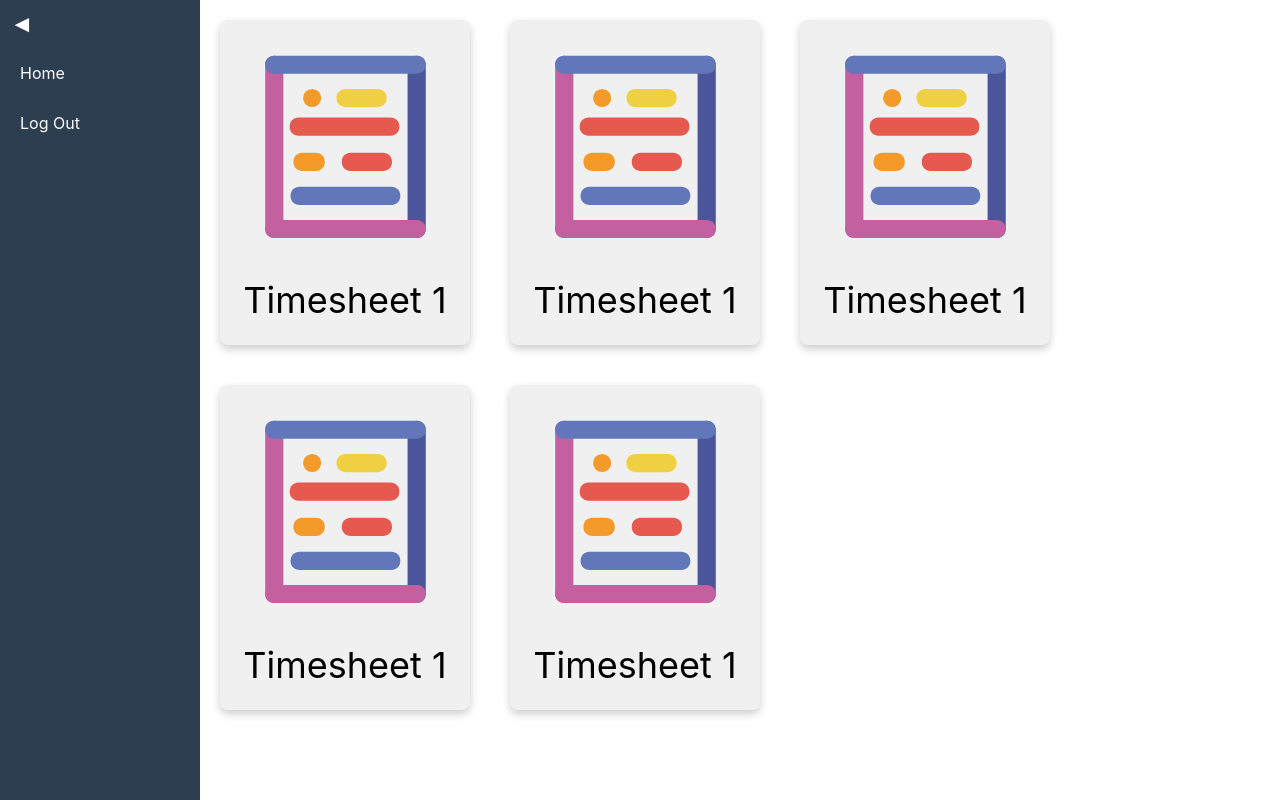
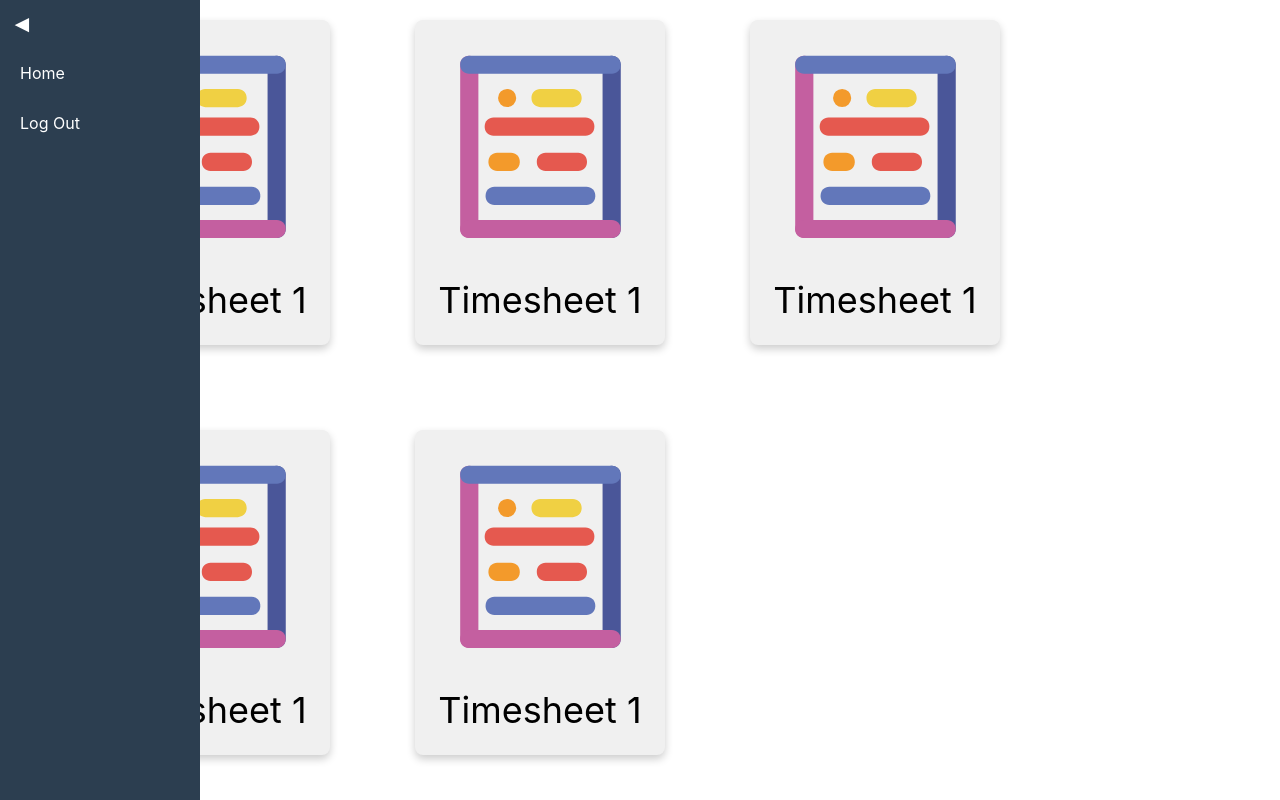
Before and after one commit to Yunikuna-Joey/Accrualify, a React (Create React App) app in the folder client/: page /home in a window 1280 px wide. Built offline with nearby package versions, Linux system fonts and the light colour scheme; no server answers.

Commit message:
fix(ui): Side menu overlaps card tiles as intended

```diff
--- a/client/src/pages/HomePage/HomePage.js
+++ b/client/src/pages/HomePage/HomePage.js
@@ -10,12 +10,13 @@ export default function HomePage() {
         <div className={styles.parentCtn}>
             <SideMenu />
 
-            <TimesheetCard timesheetObject={testObject} />
-            <TimesheetCard timesheetObject={testObject} />
-            <TimesheetCard timesheetObject={testObject} />
-            <TimesheetCard timesheetObject={testObject} />
-            <TimesheetCard timesheetObject={testObject} />
-
+            <div className={styles.contentCtn}>
+                <TimesheetCard timesheetObject={testObject} />
+                <TimesheetCard timesheetObject={testObject} />
+                <TimesheetCard timesheetObject={testObject} />
+                <TimesheetCard timesheetObject={testObject} />
+                <TimesheetCard timesheetObject={testObject} />
+            </div>
 
         </div>
     )
--- a/client/src/pages/HomePage/HomePage.module.css
+++ b/client/src/pages/HomePage/HomePage.module.css
@@ -1,6 +1,7 @@
-.parentCtn {
-    margin-left: 200px;
+.contentCtn  {
+    margin-left: 60px;
     display: flex;
     flex-direction: row;
     flex-wrap: wrap;
+    gap: 45px;
 }
```
